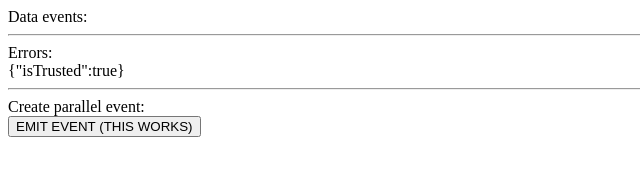
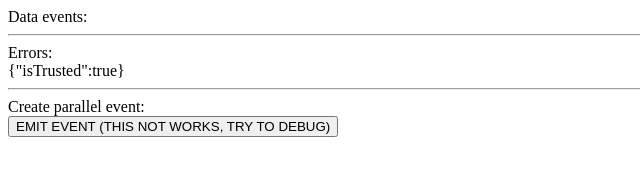
Before and after one commit to ningacoding/nest-sse-bug, a website: page client/index.html in a window 1280 px wide. Shown: the whole page, without its empty margins (0-640 px from the left). Drawn offline with Linux system fonts and the light colour scheme; no server answers.

Commit message:
bug is consistent.

```diff
--- a/client/index.html
+++ b/client/index.html
@@ -14,7 +14,7 @@ Errors:<br/>
 Create parallel event:<br/>
 
 <form id="form1">
-    <input type="submit" value="EMIT EVENT (THIS WORKS)">
+    <input type="submit" value="EMIT EVENT (THIS NOT WORKS, TRY TO DEBUG)">
 </form>
 
 <script type="text/javascript">
```
